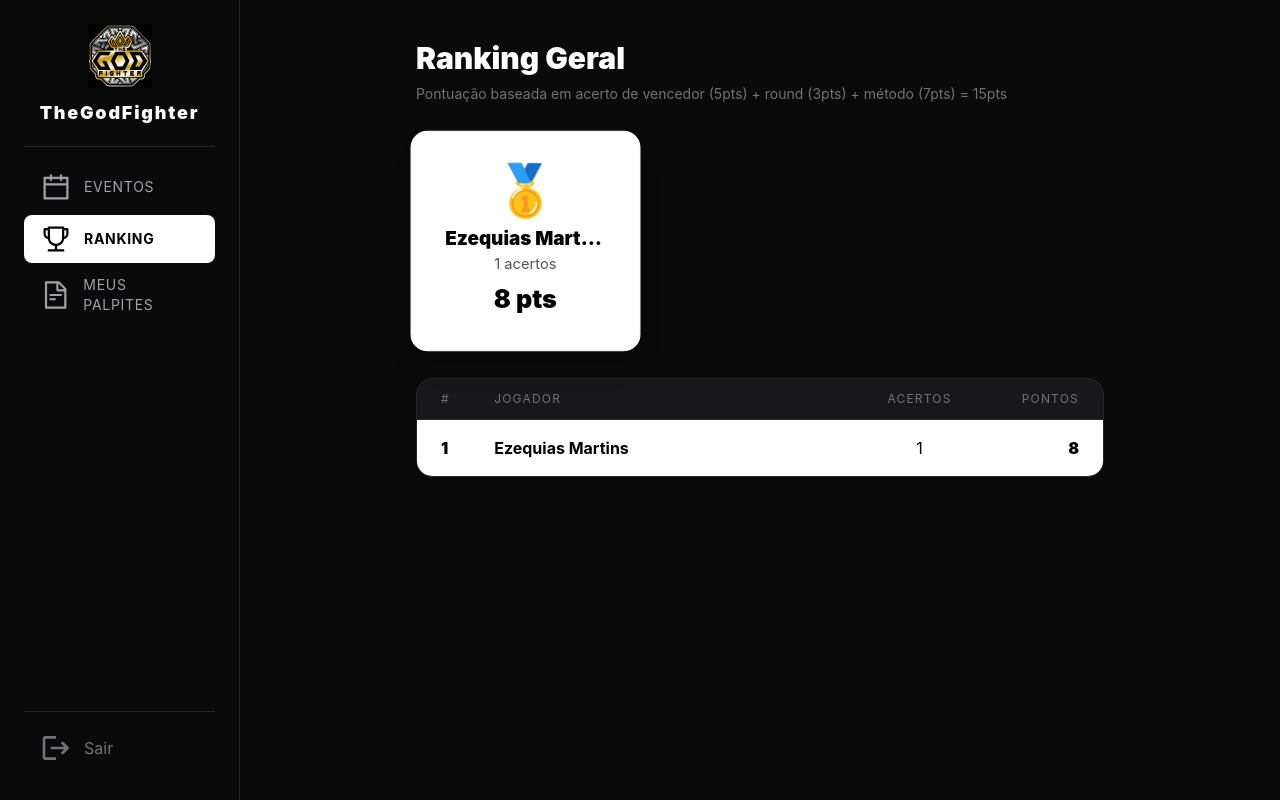
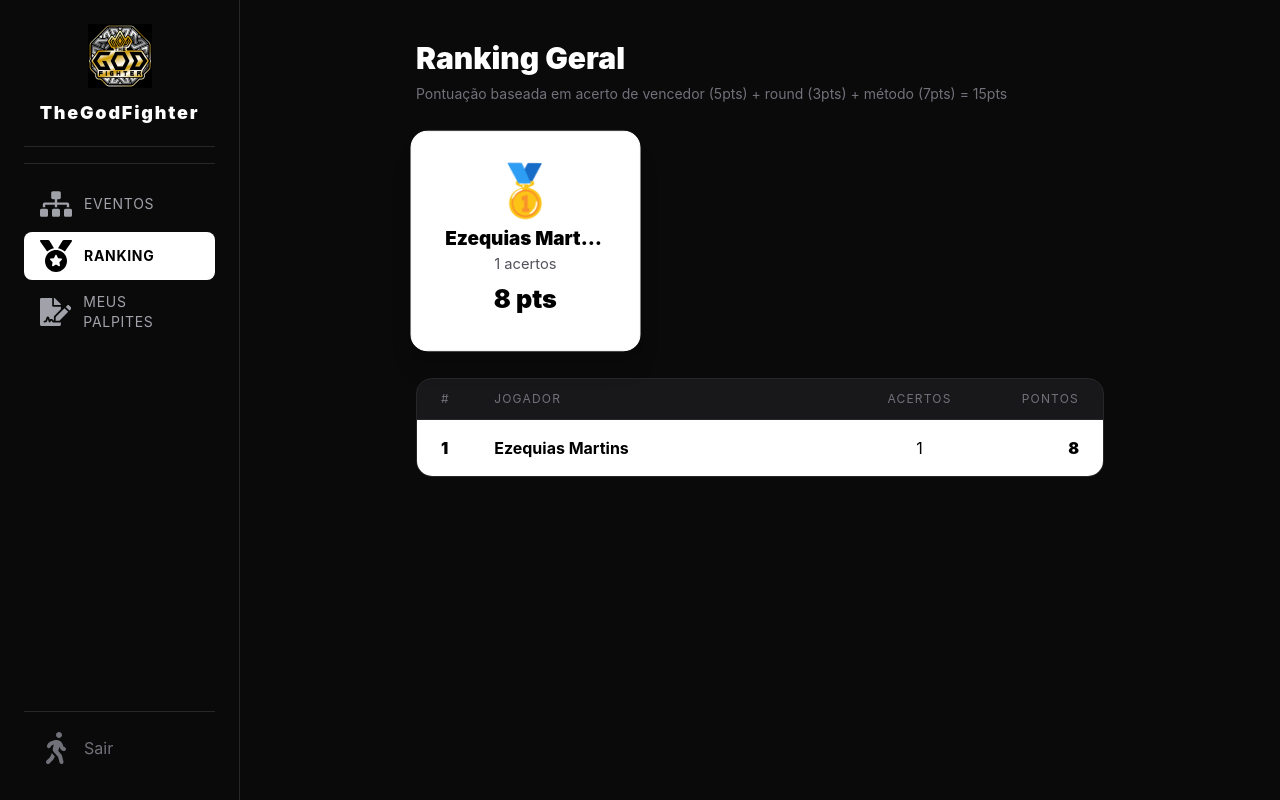
Before and after one commit to psi-ezequiasmartins/thegodfighter, a React (Create React App) app in the folder app/: page /ranking in a window 1280 px wide. Built offline with nearby package versions, Linux system fonts and the light colour scheme; no server answers; the HTML template or start-up script is replaced by a standard one.

Commit message:
12092026-1637

```diff
--- a/app/src/components/Layout.jsx
+++ b/app/src/components/Layout.jsx
@@ -5,6 +5,7 @@
 import { NavLink, useNavigate, Link } from 'react-router-dom';
 // Importação corrigida para a Web:
 import { AiOutlineCalendar, AiOutlineTrophy, AiOutlineFileText } from 'react-icons/ai';
+import { FaSitemap, FaFileSignature, FaListOl, FaUsersCog, FaUserShield, FaMedal, FaWalking } from "react-icons/fa";
 import { MdSportsMma, MdSupervisedUserCircle, MdLogout } from 'react-icons/md';
 import icon from '../assets/icon.png';
 
@@ -31,17 +32,20 @@ export default function Layout({ children }) {
         <div>
           <img src={icon} className="mb-4 w-16 h-16 mx-auto" alt="TheGodFighterLogo" />
           <h1 className="font-black text-lg leading-none mb-6 tracking-widest text-center">TheGodFighter</h1>
+          <hr className="border-zinc-800" />
+          <p className="px-4 py-2 text-zinc-400">{user.name}</p>
           <hr className="border-zinc-800 mb-4" />
           <nav className="flex flex-col gap-1">
-            <NavLink to="/events" className={linkClass}><AiOutlineCalendar size={32} /> EVENTOS</NavLink>
-            <NavLink to="/ranking" className={linkClass}><AiOutlineTrophy size={32} /> RANKING</NavLink>
-            <NavLink to="/profile" className={linkClass}><AiOutlineFileText size={32} /> MEUS PALPITES</NavLink>
+            <NavLink to="/events" className={linkClass}><FaSitemap  size={32} /> EVENTOS</NavLink>
+            <NavLink to="/ranking" className={linkClass}><FaMedal size={32} /> RANKING</NavLink>
+            <NavLink to="/profile" className={linkClass}><FaFileSignature size={32} /> MEUS PALPITES</NavLink>
             {isAdmin && (
               <>
                 <p className="px-4 pt-6 pb-1 text-[10px] uppercase tracking-widest text-zinc-600 font-bold">ADMINISTRATOR</p>
-                <NavLink to="/admin/events" className={linkClass}><AiOutlineCalendar size={32} /> EVENTOS</NavLink>
-                <NavLink to="/admin/fighters" className={linkClass}><MdSportsMma size={32} /> LUTADORES</NavLink>
-                <NavLink to="/admin/users" className={linkClass}><MdSupervisedUserCircle size={32} /> USUÁRIOS</NavLink>
+                {/* <hr className="border-zinc-800 mb-4" /> */}
+                <NavLink to="/admin/events" className={linkClass}><FaListOl size={32} /> EVENTOS</NavLink>
+                <NavLink to="/admin/fighters" className={linkClass}><FaUsersCog size={32} /> LUTADORES</NavLink>
+                <NavLink to="/admin/users" className={linkClass}><FaUserShield size={32} /> USUÁRIOS</NavLink>
               </>
             )}
           </nav>
@@ -49,11 +53,10 @@ export default function Layout({ children }) {
 
         {/* Bloco de Logout com linha separadora superior */}
         <div className="flex flex-col gap-2">
-          <p className="px-4 py-2 text-zinc-400">{user.name}</p>
           <hr className="border-zinc-800" />
           <button onClick={logout}
             className="text-left px-4 py-3 text-zinc-500 hover:text-white flex items-center gap-3">
-              <MdLogout size={32} /> Sair
+              <FaWalking size={32} /> Sair
           </button>
         </div>
 
```
